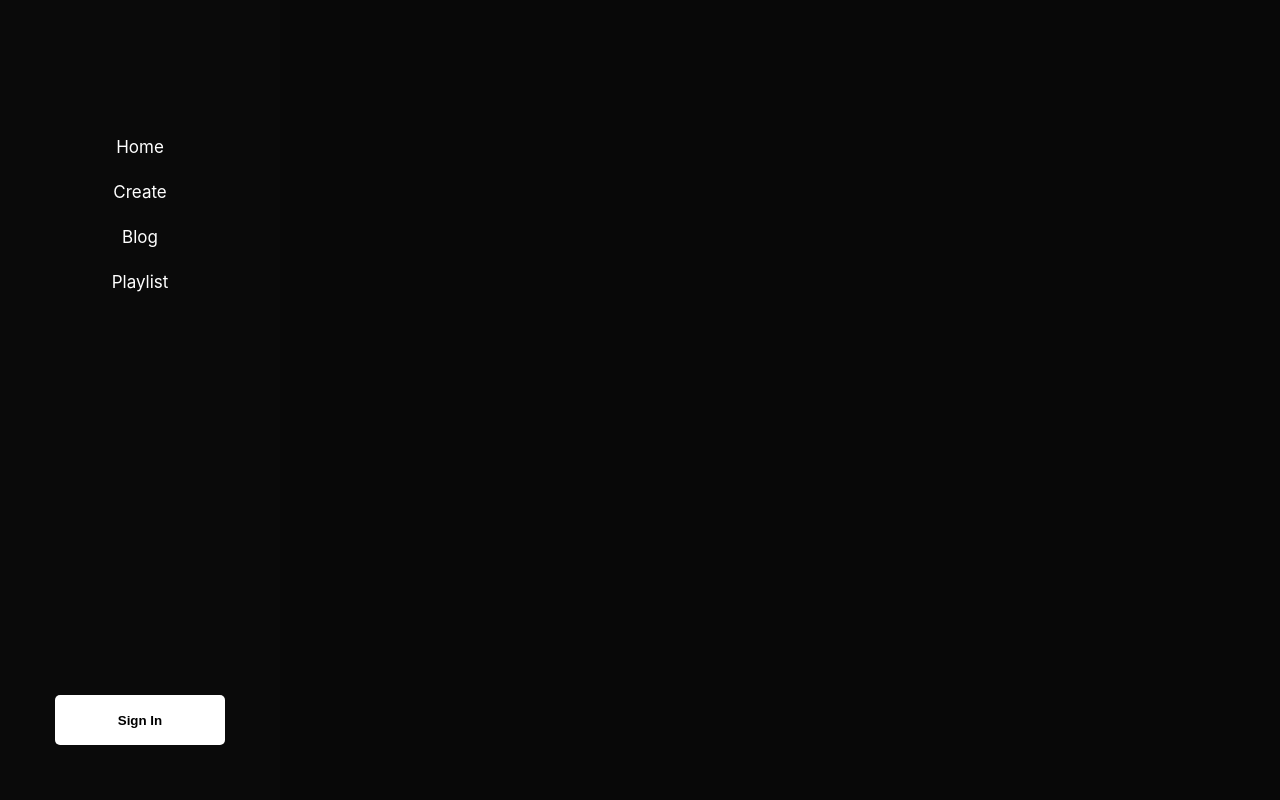
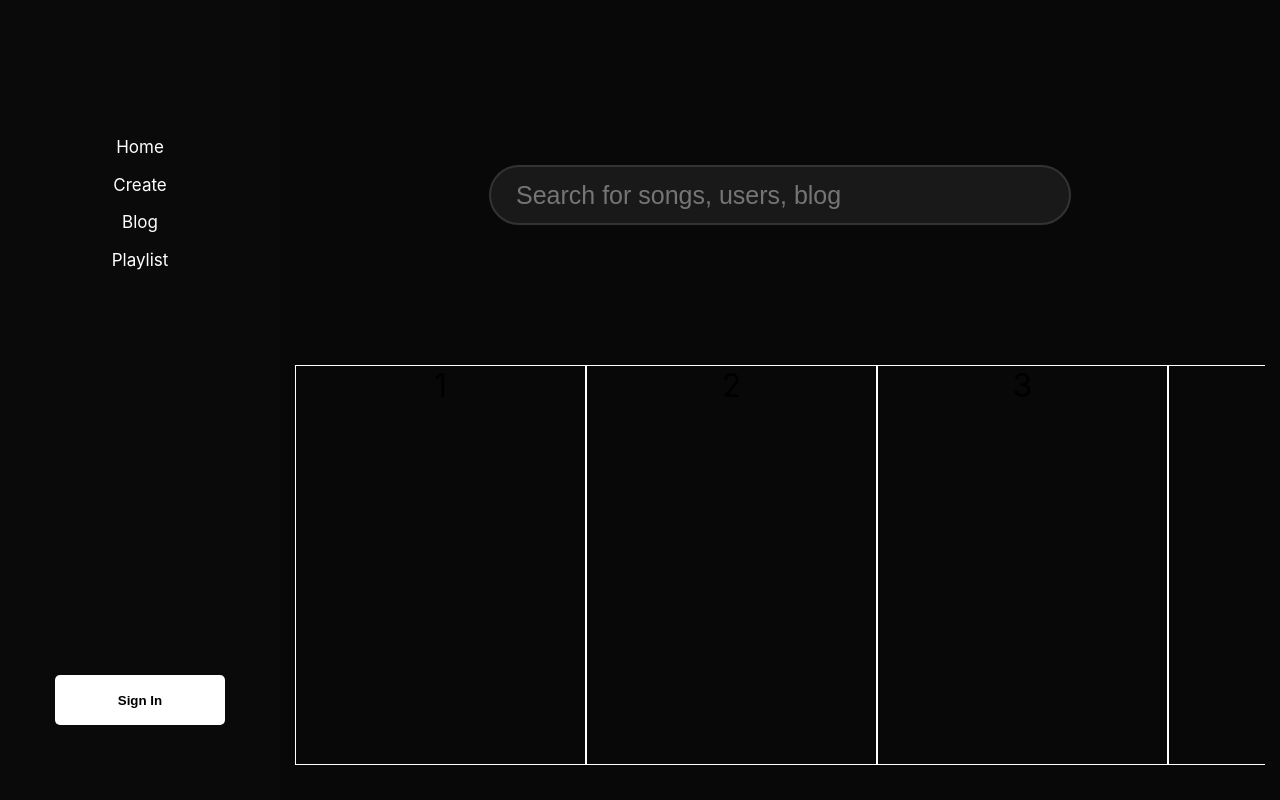
Before and after one commit to OhSSangHoon/sentifl_front, a React (Create React App) app: page / in a window 1280 px wide. Shown: the top 800 px of the page. Built offline with nearby package versions, Linux system fonts and the light colour scheme.

Commit message:
Horizontal Scroll & FireWork Animate

```diff
--- a/src/components/layouts/Layout.tsx
+++ b/src/components/layouts/Layout.tsx
@@ -1,3 +1,4 @@
+import { Outlet } from "react-router-dom";
 import Footer from "./Footer";
 import Header from "./Header";
 import SideBar from "./SideBar";
@@ -6,13 +7,14 @@ import * as S from "./Styles/Layout.style";
 function Layout() {
     return (
         <>
-        <Header />
-        <S.MainContent>
-            <S.Content>
-            <SideBar />
-            </S.Content>
-        </S.MainContent>
-        <Footer />
+            <Header />
+            <S.LayoutContainer>
+                <SideBar />
+                <S.MainContent>
+                    <Outlet />
+                </S.MainContent>
+            </S.LayoutContainer>
+            <Footer />
         </>
     );
 }
--- a/src/components/layouts/SideBar.tsx
+++ b/src/components/layouts/SideBar.tsx
@@ -1,4 +1,4 @@
-import { useState } from 'react';
+import { useEffect, useState } from 'react';
 import Google from "../../assets/icons/social/google.webp";
 import Kakao from "../../assets/icons/social/kakao.webp";
 import Naver from "../../assets/icons/social/naver.webp";
@@ -15,6 +15,16 @@ function SideBar () {
     const handleClose = () => {
         setIsPopupOpen(false);
     }
+
+    useEffect(() => {
+        if(isPopupOpen){
+            document.body.style.overflow = 'hidden';
+            document.documentElement.style.overflow = 'hidden';
+        }else{
+            document.body.style.overflow = 'unset';
+            document.documentElement.style.overflow = 'unset';
+        }
+    }, [isPopupOpen]);
 
     return(
         <S.SideBar>
--- a/src/components/layouts/Styles/Layout.style.ts
+++ b/src/components/layouts/Styles/Layout.style.ts
@@ -1,13 +1,25 @@
 import styled from "styled-components";
 
-export const MainContent = styled.div`
-    margin:0;
-    flex-direction: row;
-    height: 2000px;
-    background:#080808;
+export const LayoutContainer = styled.div`
+    display: flex;
+    height: 100%;
+
+    @media (max-width:768px){
+        flex-direction: column;
+    }
 `;
 
-export const Content = styled.div`
-    flex: 1;
-    overflow-y: auto;
+export const MainContent = styled.div`
+    flex-grow: 1;
+    margin-left: 280px; /* 사이드바 너비만큼 왼쪽 여백 */
+    height: 100%;
+    padding:15px;
+
+    background: #080808;
+
+    @media (max-width: 768px) {
+        margin-left: 0;
+        width: 100%;
+        height: auto;
+    }
 `;
--- a/src/components/layouts/Styles/SideBar.style.ts
+++ b/src/components/layouts/Styles/SideBar.style.ts
@@ -6,18 +6,30 @@ export const SideBar = styled.div`
     height: 100%;
     background: #0a0a0a;
     display: flex;
-    flex-direction: column; /* 세로 방향으로 정렬 */
-    justify-content: space-between; /* 상단과 하단에 요소 배치 */
+    flex-direction: column;
+    justify-content: space-between;
+    z-index: 5;
+
+    @media (max-width: 768px) {
+        width: 100%;
+        height: 450px;
+        position:relative;
+    }
 `;
 
 export const Logo = styled.div`
     width: 100%;
     height: 100px;
+
+    @media (max-width:768px){
+        padding:50px 0;
+    }
 `;
 
 export const Menu = styled.div`
     width: 100%;
     flex-grow: 0.8; /* 남은 공간을 차지 */
+
 `;
 
 
@@ -35,9 +47,13 @@ export const Menus = styled.ul`
 
     li {
         position:relative;
-        height:12%;
+        height:10%;
         cursor:pointer;
         transition: color 0.3s ease;
+
+        @media (max-width:768px) {
+            height:25%;
+        }
     }
 
     li:before {
@@ -55,27 +71,35 @@ export const Menus = styled.ul`
 
     li:hover::before {
         border-left:5px solid #d9d9d9;
-
     }
 `
 
 export const Sign = styled.div`
     width: 100%;
     height: 250px;
+
+    @media (max-width:768px){
+        height:100px;
+    }
 `;
 
 export const SignUl = styled.ul`
     width:100%;
-    height:100%;
     text-decoration:none;
     text-align:center;
     position:relative;
+    top:50%;
     padding: 0;
     margin: 0;
     color:#fff;
 
+
+    @media (max-width:768px){
+        top:25px;
+    }
+
+
     li {
-        margin:145px 0;
         position:relative;
         cursor:pointer;
         transition: color 0.3s ease;
@@ -123,17 +147,18 @@ export const Popup = styled.div`
     justify-content: center;
     width:100%;
     height: 100%;
-    z-index:1;
+    z-index:10;
+
     background: rgba(8, 8, 8, 0.8);
+
 `
 
 export const DelBtn = styled.button`
-    width:8%;
+    width:10%;
     height:40px;
     position:absolute;
     text-align:center;
-    z-index: 1;
-    right:20px;
+    right:15px;
     border: none;
     border-radius: 5px;
     background: none;
@@ -152,11 +177,10 @@ export const DelBtn = styled.button`
 export const SignForm = styled.div`
     position:relative;
     margin:0 auto;
-    width:25%;
-    height:61%;
+    width:20%;
+    height:51%;
     background:#191919;
-    z-index:1;
-    padding:20px 30px;
+    padding:15px 30px;
     border-radius:15px;
     color:#fff;
 
@@ -171,6 +195,12 @@ export const SignForm = styled.div`
         margin:15px 0;
         font-size:20px;
     }
+
+
+    @media (max-width:768px){
+        width:61%;
+        height:55%;
+    }
 `
 
 export const Signup = styled.div`
@@ -180,22 +210,26 @@ export const Signup = styled.div`
 `
 
 export const Signdown = styled.div`
-    margin:30px 0;
     width:100%;
     height:45%;
+    padding:30px 0;
+    display:flex;
+    justify-content:center;
+    gap:10px; /* 버튼 사이의 간격 조절 */
 `
 
 export const SocialBtn = styled.div`
-    margin:0 6px;
     width:30%;
-    height:30%;
+    height:40%;
     float:left;
     display:flex;
     align-items:center;
     justify-content:center;
-    border-radius:5px;
+
+    border-radius:10px;
     border:1px solid #333;
     cursor:pointer;
+
 
 
     img {
@@ -205,6 +239,4 @@ export const SocialBtn = styled.div`
     &:hover {
         background:#1f1f1f;
     }
-
-
 `
--- a/src/index.tsx
+++ b/src/index.tsx
@@ -10,6 +10,21 @@ const GlobalStyle = createGlobalStyle`
   *{
     margin: 0;
     box-sizing: border-box;
+    overflow-x:hidden;
+  }
+
+  /* 스크롤바 숨기기 */
+  body::-webkit-scrollbar {
+    width: 0.4em;
+  }
+
+  body::-webkit-scrollbar-thumb {
+    background-color: rgba(0, 0, 0, 0.1);
+    outline: none;
+  }
+
+  body::-webkit-scrollbar {
+    display: none; /* 스크롤바 숨기기 */
   }
 `
 export default GlobalStyle;
--- /dev/null
+++ b/src/main/Main.tsx
@@ -0,0 +1,156 @@
+import { useEffect, useRef } from 'react';
+import * as S from "./Styles/Main.style";
+
+function Main () {
+    const containerRef = useRef<HTMLDivElement>(null);
+    const canvasRef = useRef<HTMLCanvasElement>(null);
+
+
+    // 가로스크롤 이동
+    useEffect(() => {
+        const container = containerRef.current;
+        if(!container) return;
+
+        const handleWheel = (event: WheelEvent) => {
+            if (event.deltaY !== 0){
+                container.scrollLeft += event.deltaY;
+                event.preventDefault();
+            }
+        };
+
+        container.addEventListener('wheel', handleWheel);
+
+        return () => {
+            container.removeEventListener('wheel', handleWheel);
+        };
+    }, []);
+
+
+    // Firework
+    useEffect(() => {
+        const canvas = canvasRef.current;
+        const ctx = canvas?.getContext('2d');
+
+        if (!canvas || !ctx) return;
+
+        canvas.width = window.innerWidth;
+        canvas.height = window.innerHeight;
+
+        class Firework {
+            x: number;
+            y: number;
+            colors: string[];
+            explosionParticles: Particle[];
+
+            constructor(x: number, y: number) {
+                this.x = x;
+                this.y = y;
+                this.colors = ['#FF1461', '#18FF92', '#5A87FF', '#FBF38C'];
+                this.explosionParticles = [];
+                this.createParticles();
+            }
+
+            createParticles() {
+                const particleCount = 100;
+                for (let i = 0; i < particleCount; i++) {
+                    this.explosionParticles.push(new Particle(this.x, this.y, this.colors[Math.floor(Math.random() * this.colors.length)]));
+                }
+            }
+
+            draw() {
+                this.explosionParticles.forEach(particle => particle.draw());
+            }
+
+            update() {
+                this.explosionParticles.forEach((particle, index) => {
+                    particle.update();
+                    if (particle.alpha <= 0) {
+                        this.explosionParticles.splice(index, 1);
+                    }
+                });
+            }
+        }
+
+        class Particle {
+            x: number;
+            y: number;
+            color: string;
+            radius: number;
+            alpha: number;
+            velocity: { x: number; y: number; };
+
+            constructor(x: number, y: number, color: string) {
+                this.x = x;
+                this.y = y;
+                this.color = color;
+                this.radius = Math.random() * 2 + 1;
+                this.alpha = 1;
+                this.velocity = {
+                    x: (Math.random() - 0.5) * 3,
+                    y: (Math.random() - 0.5) * 3
+                };
+            }
+
+            draw() {
+                if(!ctx) return;
+                ctx.save();
+                ctx.globalAlpha = this.alpha;
+                ctx.beginPath();
+                ctx.arc(this.x, this.y, this.radius, 0, Math.PI * 2, false);
+                ctx.fillStyle = this.color;
+                ctx.fill();
+                ctx.restore();
+            }
+
+            update() {
+                this.x += this.velocity.x;
+                this.y += this.velocity.y;
+                this.alpha -= 0.005;
+            }
+        }
+
+        let fireworks: Firework[] = [];
+
+        function animate() {
+            requestAnimationFrame(animate);
+            if(!ctx || !canvas) return;
+            ctx.clearRect(0, 0, canvas.width, canvas.height);
+
+            if (Math.random() < 0.003) {
+                fireworks.push(new Firework(Math.random() * canvas.width, Math.random() * canvas.height));
+            }
+
+            fireworks.forEach((firework, index) => {
+                firework.update();
+                firework.draw();
+                if (firework.explosionParticles.length === 0) {
+                    fireworks.splice(index, 1);
+                }
+            });
+        }
+
+        animate();
+    }, []);
+
+
+    return (
+        <S.Main>
+            <S.Canvas ref={canvasRef} />
+            {/* 통합 검색 */}
+            <S.SearchForm>
+                <S.SearchInput placeholder="Search for songs, users, blog"/>
+            </S.SearchForm>
+            <S.BlogForm ref={containerRef}>
+                <S.BlogContent>1</S.BlogContent>
+                <S.BlogContent>2</S.BlogContent>
+                <S.BlogContent>3</S.BlogContent>
+                <S.BlogContent>4</S.BlogContent>
+                <S.BlogContent>5</S.BlogContent>
+                <S.BlogContent>6</S.BlogContent>
+            </S.BlogForm>
+            <S.container></S.container>
+        </S.Main>
+    )
+}
+
+export default Main;
--- /dev/null
+++ b/src/main/Styles/Main.style.ts
@@ -0,0 +1,106 @@
+import styled from "styled-components";
+
+export const Main = styled.div`
+    width: calc(100%-280px);
+    height: 100%;
+    display: flex;
+    z-index: 1;
+    flex-direction: column;
+    background: #080808;
+
+    @media (max-width: 768px) {
+        width: 100%;
+        height:100%;
+        position:relative;
+    }
+`;
+
+// Firework
+export const Canvas = styled.canvas`
+    position:fixed;
+    top:0;
+    left:0;
+    z-index:0;
+`
+
+
+// Search part
+export const SearchForm = styled.div`
+    width: 100%;
+    height: 350px;
+    position: relative;
+    margin: 0 auto;
+    left: 50%;
+    transform: translateX(-50%);
+    display: flex;
+    justify-content: center;
+    align-items: center;
+
+
+    @media (max-width:768px){
+        width:100%;
+        height:250px;
+    }
+`;
+export const SearchInput = styled.input`
+    width: 60%;
+    height: 60px;
+    position: absolute;
+    top: 150px;
+    left: 50%; /* 수평 중앙 정렬 */
+    transform: translateX(-50%); /* 수평 중앙 정렬 */
+    padding: 0 25px;
+    z-index: 1;
+
+    border-radius: 30px;
+    border: 2px solid #333;
+    font-size: 25px;
+    background: #191919;
+    color: #d9d9d9;
+
+
+    @media (max-width: 768px) {
+        position: relative;
+        top:0;
+        width: 70%;
+        font-size: 20px;
+        left: auto; /* 작은 화면에서 left 해제 */
+        transform: none; /* 작은 화면에서 중앙 정렬 해제 */
+    }
+`;
+
+// Blog part
+export const BlogForm = styled.div`
+    width: 100%;
+    height: 400px;
+    position:relative;
+    margin:0 auto;
+
+    z-index:1;
+    display:flex;
+    white-space: nowrap;
+
+    @media (max-width:768px) {
+    }
+`;
+
+export const BlogContent = styled.div`
+    min-width: 30%;
+    height:100%;
+    background-color: #080808;
+    border: 1px solid white;
+    text-align: center;
+    font-size: 2em;
+`;
+
+export const container = styled.div`
+    width:100%;
+    height:400px;
+    left:50%;
+    transform: translateX(-50%);
+    position:relative;
+    justify-content:center;
+    align-items:center;
+    margin:0 auto;
+
+`
--- a/src/route/Router.tsx
+++ b/src/route/Router.tsx
@@ -1,10 +1,13 @@
 import { Route, Routes } from 'react-router-dom';
 import Layout from '../components/layouts/Layout';
+import Main from '../main/Main';
 
 function Router() {
     return (
         <Routes>
-            <Route path="/" element={<Layout />} />
+            <Route path="/" element={<Layout />}>
+                <Route path="/" element={<Main />} />
+            </Route>
         </Routes>
     );
 }
```
Also changed, not shown: 1 other file (tests, documents, lock files or other folders).
